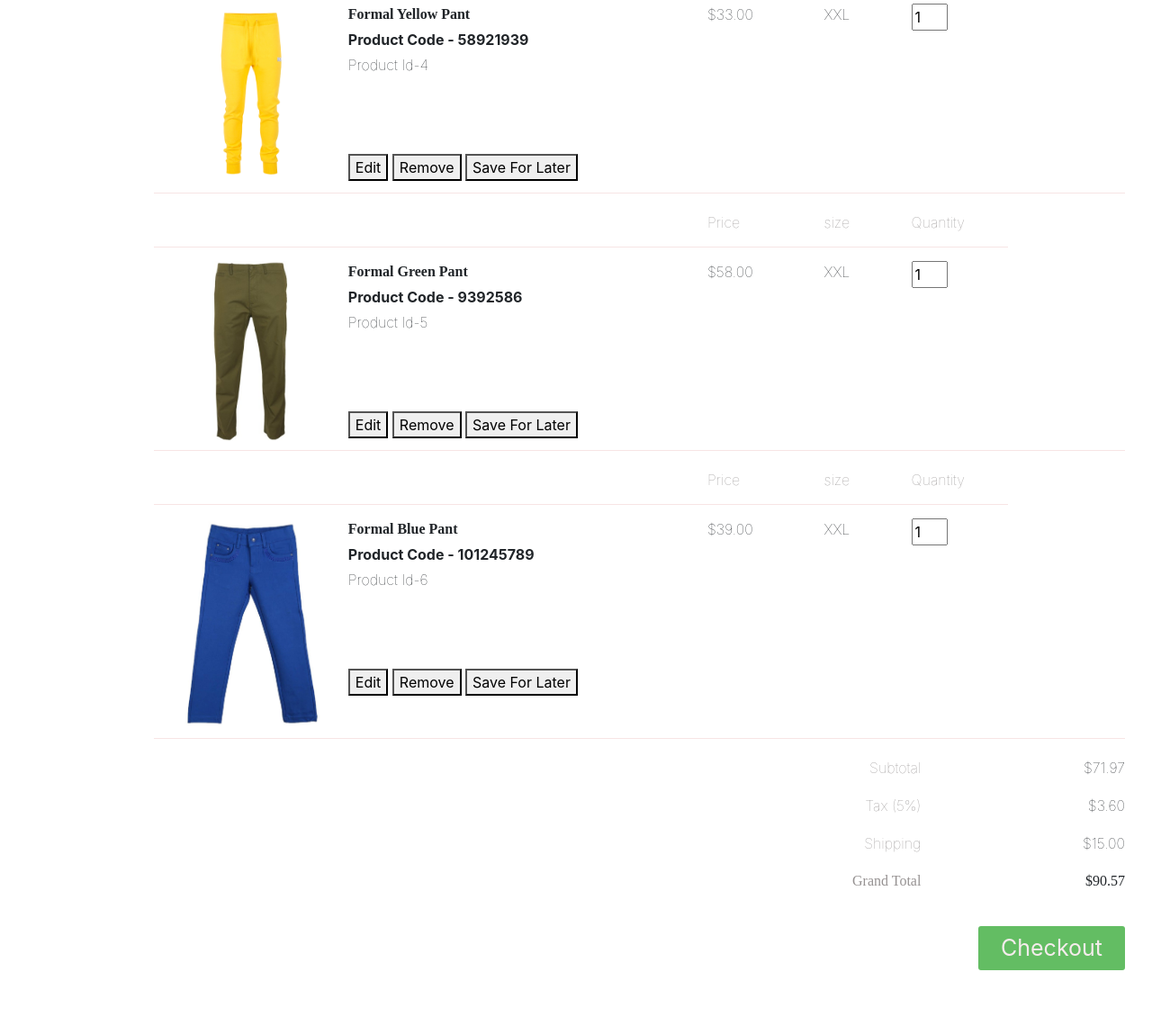
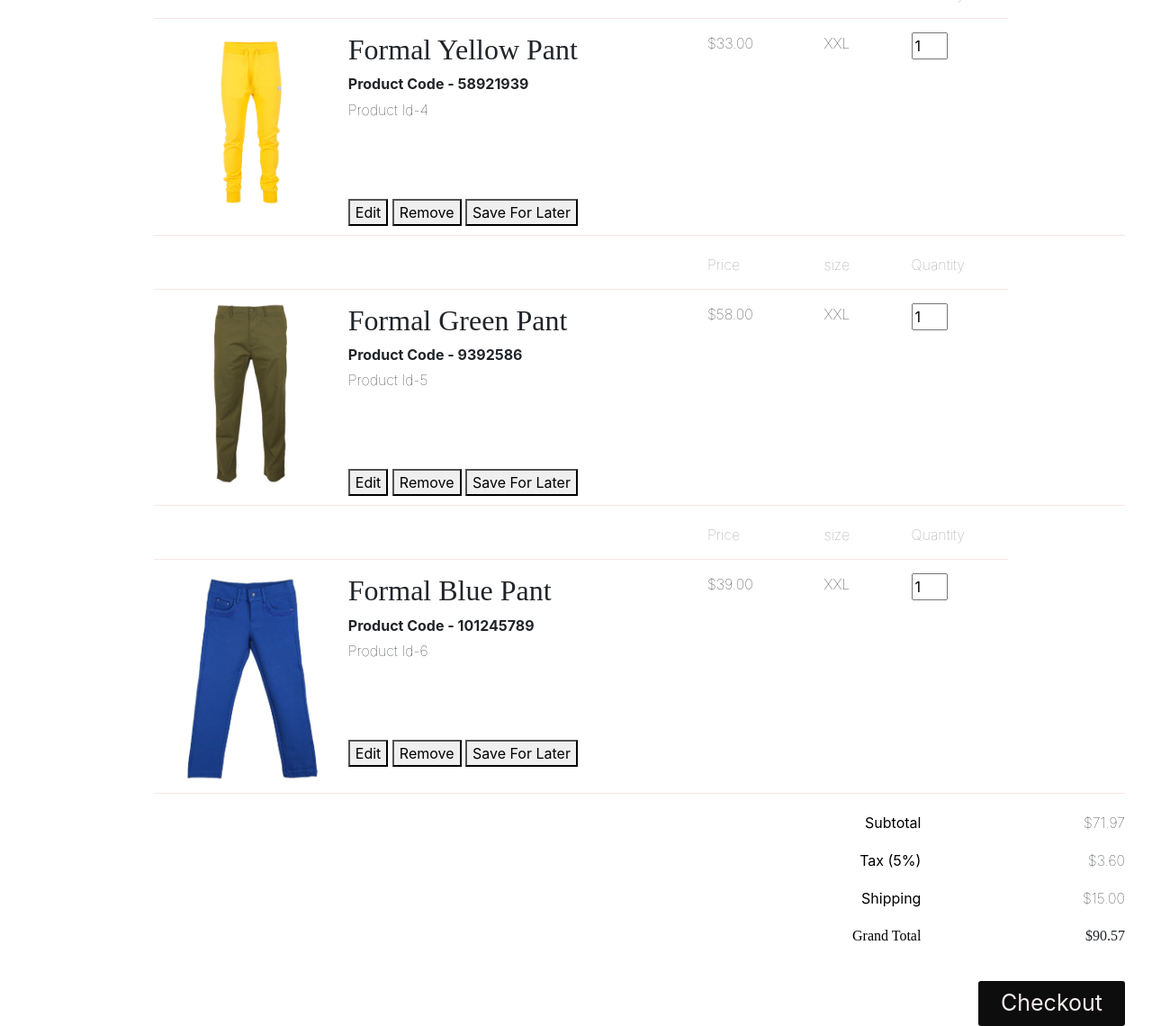
Before and after one commit to Chaithu-123/XT-PROOFOC, a website built with webpack: page index.html in a window 1280 px wide. Shown: the part 1022-2162 px from the top of the page at 90% size. Before the commit the page ends 2100 px from the top, so only its background shows below. Built offline with nearby package versions, Linux system fonts and the light colour scheme; data requests are answered from the project's data file; files whose address does not match are found by name.

Commit message:
Fixed Accesibility Issue

```diff
--- a/index.html
+++ b/index.html
@@ -21,19 +21,19 @@
         <div class="price">
             <div class="totals">
                 <div class="totals-item">
-                    <label>Subtotal</label>
+                    <label style="color: black;font-weight: bolder;">Subtotal</label>
                     <div class="totals-value" id="cart-subtotal">71.97</div>
                 </div>
                 <div class="totals-item">
-                    <label>Tax (5%)</label>
+                    <label style="color: black;font-weight: bolder;">Tax (5%)</label>
                     <div class="totals-value" id="cart-tax">3.60</div>
                 </div>
                 <div class="totals-item">
-                    <label>Shipping</label>
+                    <label style="color: black;font-weight: bolder;">Shipping</label>
                     <div class="totals-value" id="cart-shipping">15.00</div>
                 </div>
                 <div class="totals-item totals-item-total">
-                    <label>Grand Total</label>
+                    <label style="color: black;font-weight: bolder;">Grand Total</label>
                     <div class="totals-value" id="cart-total">90.57</div>
                 </div>
             </div>
@@ -68,8 +68,8 @@
                                     <br>
                                     <table style="margin:auto;width:52px">
                                         <tr>
-                                            <td style="background-color: red;height:20px"></td>
-                                            <td style="background-color: blue;height:20px"></td>
+                                            <td style="background-color: black;height:20px"></td>
+                                            <td style="background-color: lightseagreen;height:20px"></td>
                                         </tr>
                                     </table>
                                     <br><br>
@@ -82,7 +82,7 @@
                                         <option>XXL</option>
                                     </select>
 
-                                    <input type="number" name="firstname" placeholder="QTY" style="width:80px;height:40px">
+                                    <input type="number" name="firstname" placeholder="QTY" style="width:80px;height:40px" aria-label="quantity">
 
                                     <br><br>
                                     <button class="btn btn-primary btn-lg" style="border-radius: 0px;width:10.6rem;height:3.1rem">ADD
--- a/src/js/index.js
+++ b/src/js/index.js
@@ -4,20 +4,17 @@ import "../scss/layout.scss"
 import "../scss/module.scss"
 import "../../node_modules/bootstrap/dist/js/bootstrap"
 import $ from "jquery"
+import { createHTMLElement } from "../js/service"
 window.$ = $
 
 const url = 'http://localhost:3000/ShoppingBag';
 
-function createHTMLElement(htmlString) {
-    const template = document.createElement('template');
-    template.innerHTML = htmlString;
-    return template.content.firstElementChild;
-}
+
 
 $.getJSON(url, function(data) {
-    const cartDetailsRef = document.getElementById('cart_details');
+    const cartDetails = document.getElementById('cart_details');
     data.forEach(citem => {
-        const productRef = createHTMLElement(`
+        const sCart = createHTMLElement(`
         <div id = "${citem.id}">
                     <div class="column-labels">
                         <label class="product-image">Image</label>
@@ -33,7 +30,7 @@ $.getJSON(url, function(data) {
                             <img class="cImg2" src="${citem.Image2}" alt="placeholder" style="display: none;"/>
                         </div>
                         <div class="product-details">
-                        <div class="product-title">${citem.Name}</div>
+                        <div class="product-title"><h2>${citem.Name}</h2></div>
                             <p class="product-description">Product Code - ${citem.ProdCode}</p>
                             <p class="product-id">Product Id-${citem.id}</p>
                             <div class="remove">
@@ -45,7 +42,7 @@ $.getJSON(url, function(data) {
                         <div class="product-price">${citem.Price}</div>
                         <div class="product-size">${citem.Size}</div>
                         <div class="product-quantity">
-                            <input type="number" value="1" min="1" class="quantity-field">
+                            <input type="number" value="1" min="1" class="quantity-field" aria-label="QTY">
                         </div>
                     </div>
                 </div>
@@ -53,14 +50,14 @@ $.getJSON(url, function(data) {
         </div>`);
 
 
-        const ref = productRef.querySelector(`#remove_${citem.id}`).addEventListener('click', (event) => {
+        const ref = sCart.querySelector(`#remove_${citem.id}`).addEventListener('click', (event) => {
             const id = event.target.id.split('_')[1];
-            const parentElementRef = document.getElementById('cart_details');
+            const pRef = document.getElementById('cart_details');
             const childElementRef = document.getElementById(id);
-            parentElementRef.removeChild(childElementRef);
+            pRef.removeChild(childElementRef);
         });
 
-        cartDetailsRef.appendChild(productRef);
+        cartDetails.appendChild(sCart);
     })
     $(".cart_edit").click(function(e) {
 
--- /dev/null
+++ b/src/js/service.js
@@ -0,0 +1,5 @@
+export function createHTMLElement(htmlString) {
+    const template = document.createElement('template');
+    template.innerHTML = htmlString;
+    return template.content.firstElementChild;
+}
--- a/src/scss/layout.scss
+++ b/src/scss/layout.scss
@@ -172,7 +172,7 @@ label {
     border: 0;
     margin-top: 20px;
     padding: 6px 25px;
-    background-color: rgb(99, 189, 99);
+    background-color: rgb(14, 13, 13);
     color: rgb(245, 236, 236);
     font-size: 25px;
     border-radius: 3px;
```
